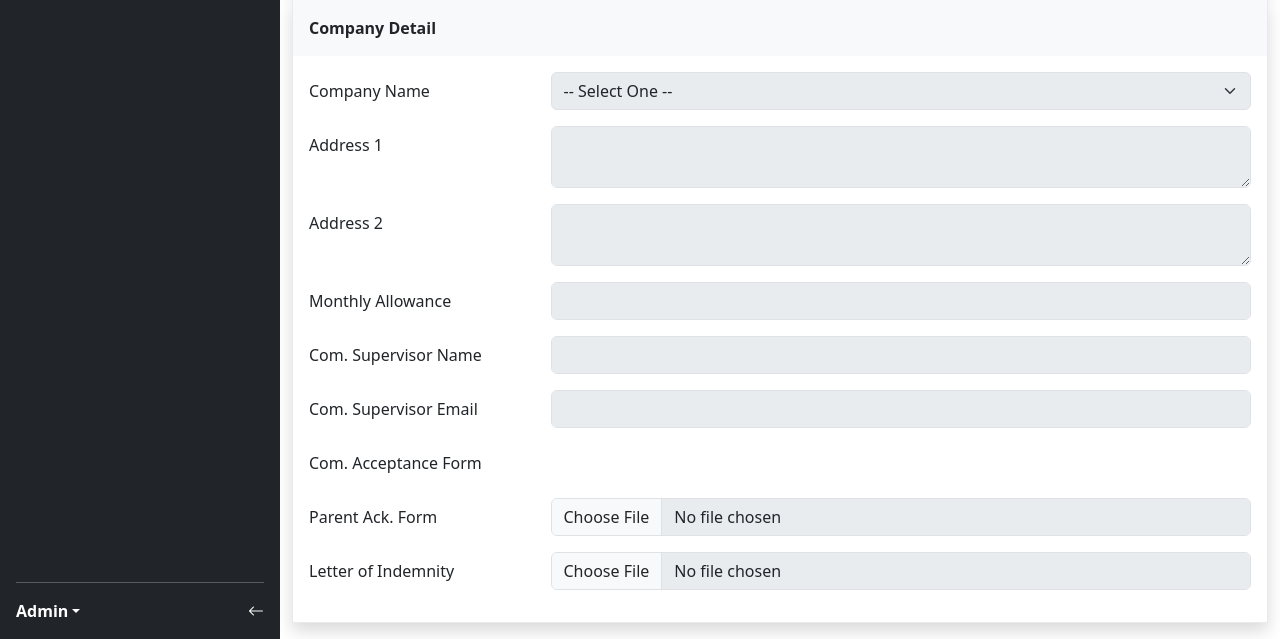
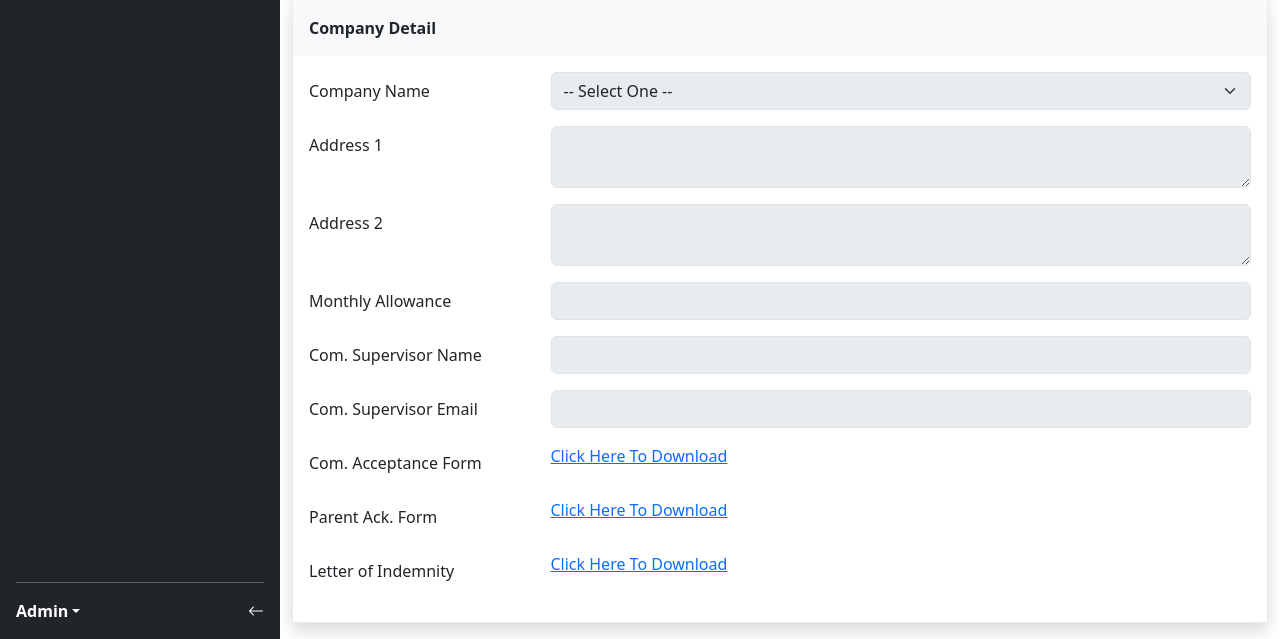
Before and after one commit to ahkang02/TARUMT-Internship-Portal, a Flask app: template templates/student-details.html in a window 1280 px wide. Shown: the part 922-1561 px from the top of the page. Run offline with Flask 3, Linux system fonts and the light colour scheme; the template is opened without the code that fills it, so the values that code supplies are empty; some libraries are stand-ins or nearby versions.

Commit message:
Updated Student Details

```diff
--- a/app.py
+++ b/app.py
@@ -467,10 +467,16 @@ def studentDetails():
         cur.execute(select_stmt_comp, (rows[22],))
         comp_rows = cur.fetchone()
         cur.close()
+
+        select_stmt_form = "SELECT * FROM Form WHERE formID = %s"
+        cur.execute(select_stmt_form, (rows[21],))
+        form_rows = cur.fetchone()
+        cur.close()
+
     else:
         return redirect(url_for('studentsListing', page_num=1))
 
-    return render_template('student-details.html', rows = rows, sv_rows = sv_rows, comp_rows = comp_rows)
+    return render_template('student-details.html', rows = rows, sv_rows = sv_rows, comp_rows = comp_rows, form_rows = form_rows)
 
 @app.route('/deleteStud', methods=['GET'])
 def deleteStud():
--- a/templates/student-details.html
+++ b/templates/student-details.html
@@ -141,19 +141,19 @@
           <div class="mb-3 row">
             <label for="inputPassword" class="col-3 col-form-label">Com. Acceptance Form</label>
             <div class="col">
-              <!--input class="col-9 form-control" type="file" id="acceptForm" name="acceptForm" required disabled-->
+              <a href="{{ form_rows[2] }}">Click Here To Download</a>
             </div>
           </div>
           <div class="mb-3 row">
             <label for="inputPassword" class="col-3 col-form-label">Parent Ack. Form</label>
             <div class="col">
-              <input class="col-9 form-control" type="file" id="formFile" name="parentAckForm" required disabled/>
+              <a href="{{ form_rows[1] }}">Click Here To Download</a>
             </div>
           </div>
           <div class="mb-3 row">
             <label for="inputPassword" class="col-3 col-form-label">Letter of Indemnity</label>
             <div class="col">
-              <input class="col-9 form-control" type="file" id="formFile" name="indemnityLetter" required disabled/>
+              <a href="{{ form_rows[3] }}">Click Here To Download</a>
             </div>
           </div>
         </div>
```
